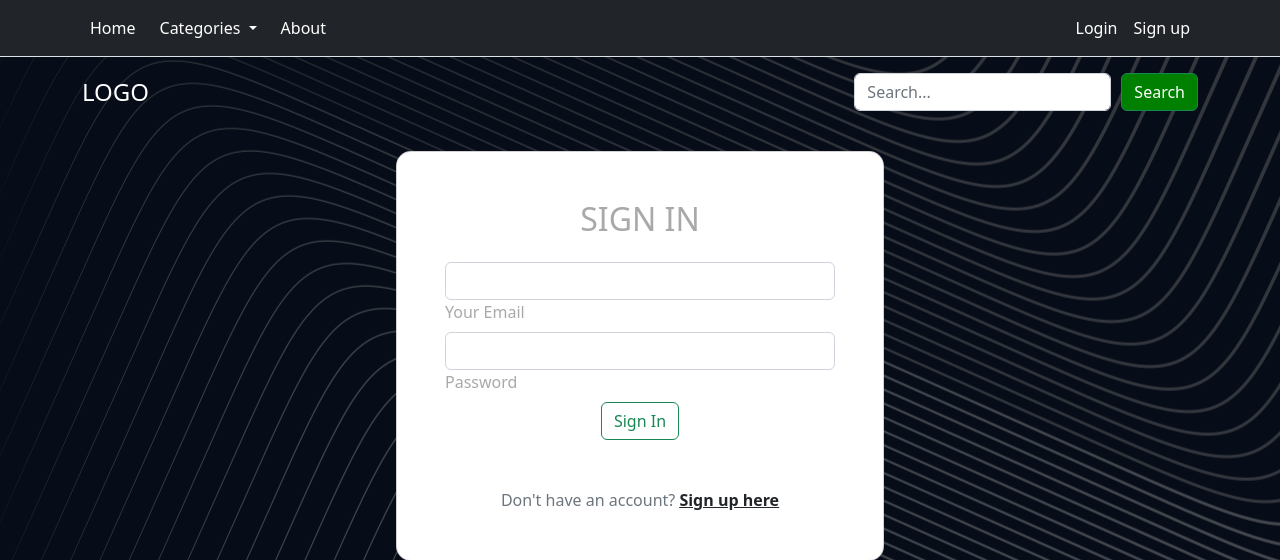
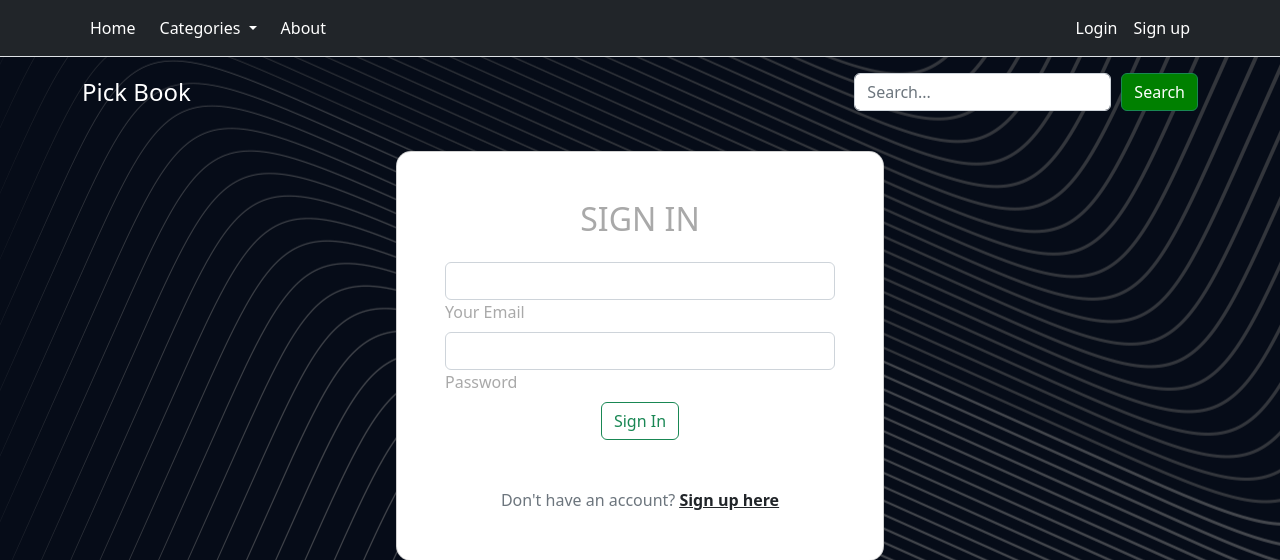
Before and after one commit to MaarkNassef/ITI-Project, a Flask app: page /signIn in a window 1280 px wide. Shown: the top 560 px of the page. Run offline with Flask 2, Linux system fonts and the light colour scheme.

Commit message:
Design editing.

```diff
--- a/templates/SignIn.html
+++ b/templates/SignIn.html
@@ -1,5 +1,5 @@
 {% extends 'base.html' %}
-        {% block title %}Sign up{% endblock %}
+        {% block title %}Login{% endblock %}
         {% block content %}
         <div class="mask d-flex align-items-center h-100">
             <div class="container h-100" style="height: 80%; width: 80%;">
--- a/templates/base.html
+++ b/templates/base.html
@@ -59,7 +59,7 @@
   <header class="py-3 mb-4">
     <div class="container d-flex flex-wrap justify-content-center">
       <a href="#" class="d-flex align-items-center mb-3 mb-lg-0 me-lg-auto text-dark text-decoration-none">
-        <span class="fs-4 text-white">LOGO</span>
+        <span class="fs-4 text-white">Pick Book</span>
       </a>
       <form class="col-12 col-lg-auto mb-3 mb-lg-0 d-flex" role="search">
         <input type="search" class="form-control" placeholder="Search..." aria-label="Search">
```
Also changed, not shown: static/about-pattern1.png (deleted), 1 other file.
